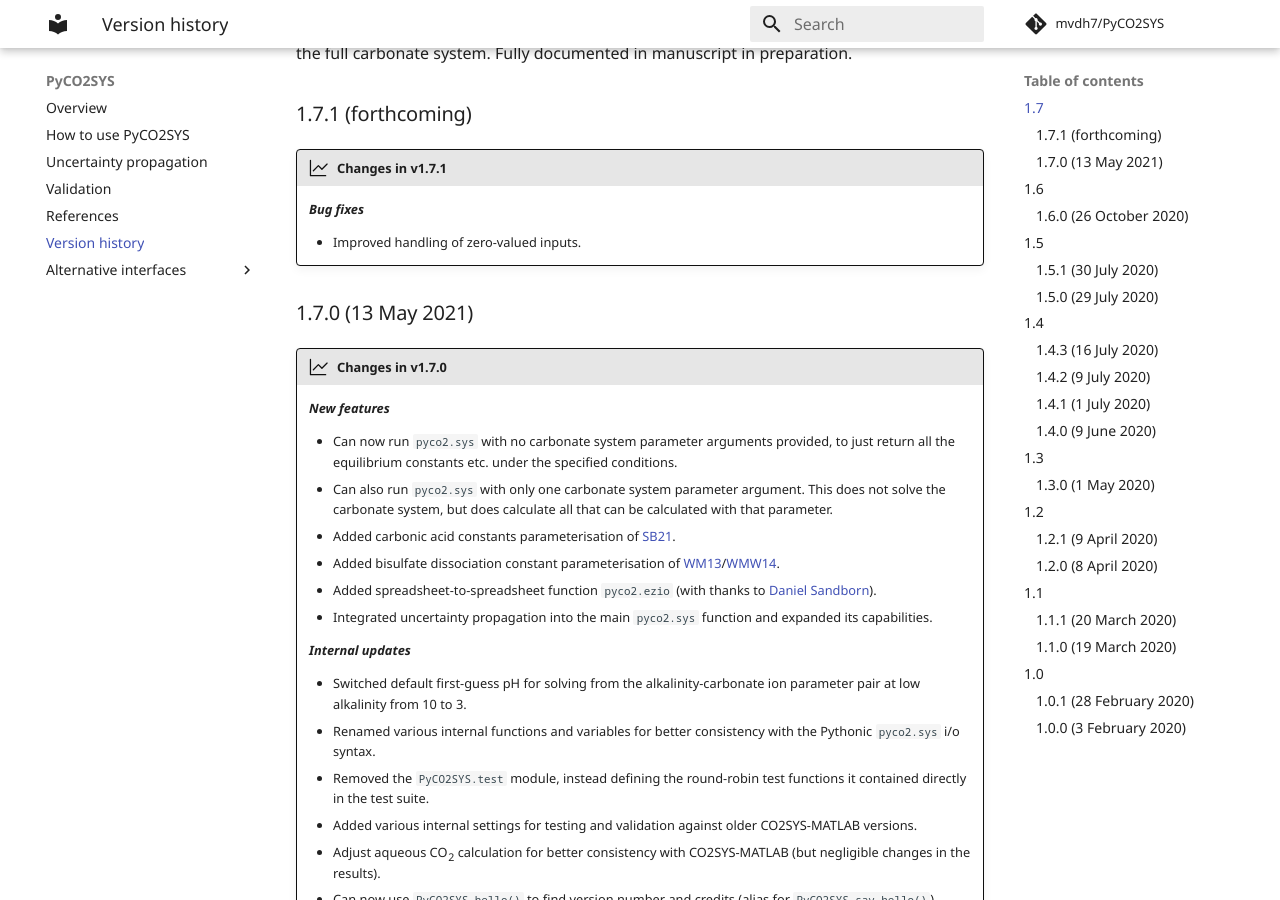
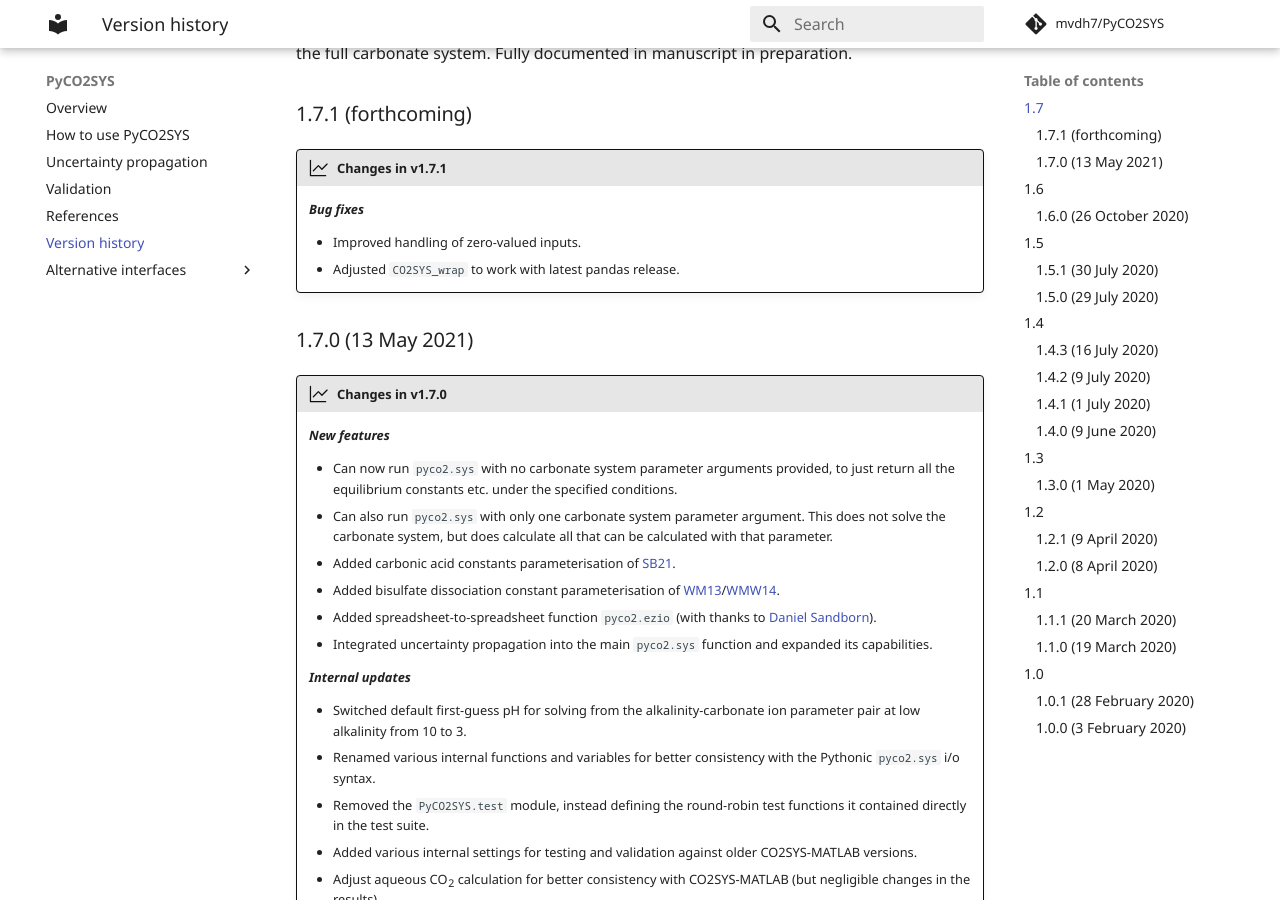
Before and after one commit to mvdh7/PyCO2SYS, an MkDocs documentation site: the page built from docs/versions.md, in a window 1280 px wide and 900 px high, scrolled down 941 px. Built offline with MkDocs 1.6.1 and Material for MkDocs 9.7.7, drawn with Linux system fonts in a browser that asks for light colours; formulas are drawn with MathJax 3; comment, search, counter and statistics services are not loaded.

Commit message:
Note CO2SYS_wrap update

```diff
--- a/docs/versions.md
+++ b/docs/versions.md
@@ -38,6 +38,7 @@ Adds new syntax to return equilibrium constants and total salts without needing
     ***Bug fixes***
 
     * Improved handling of zero-valued inputs.
+    * Adjusted `CO2SYS_wrap` to work with latest pandas release.
 
 ### 1.7.0 (13 May 2021)
 
```
